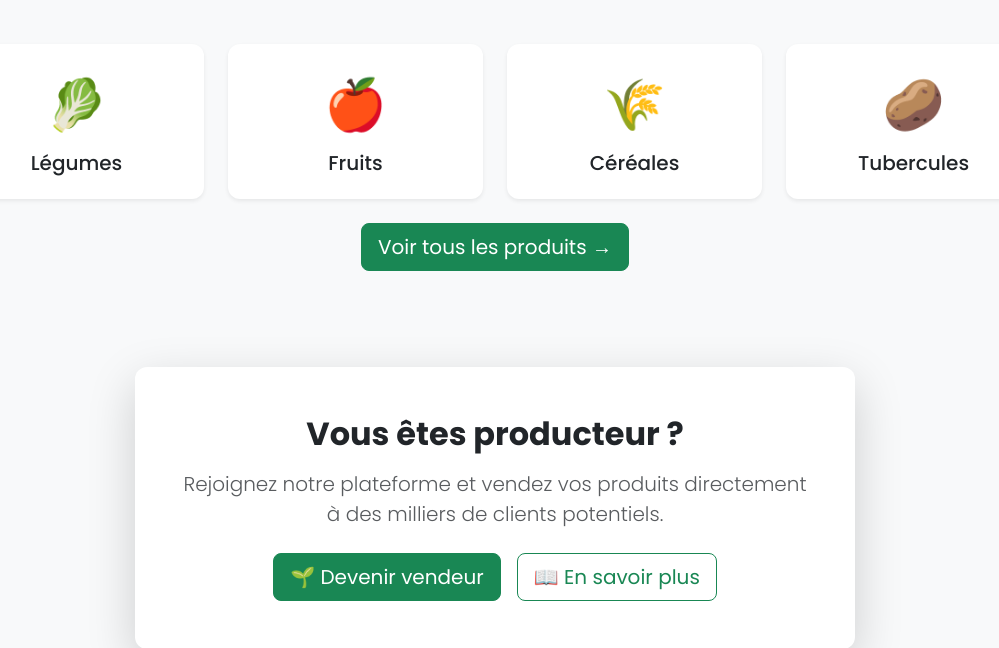
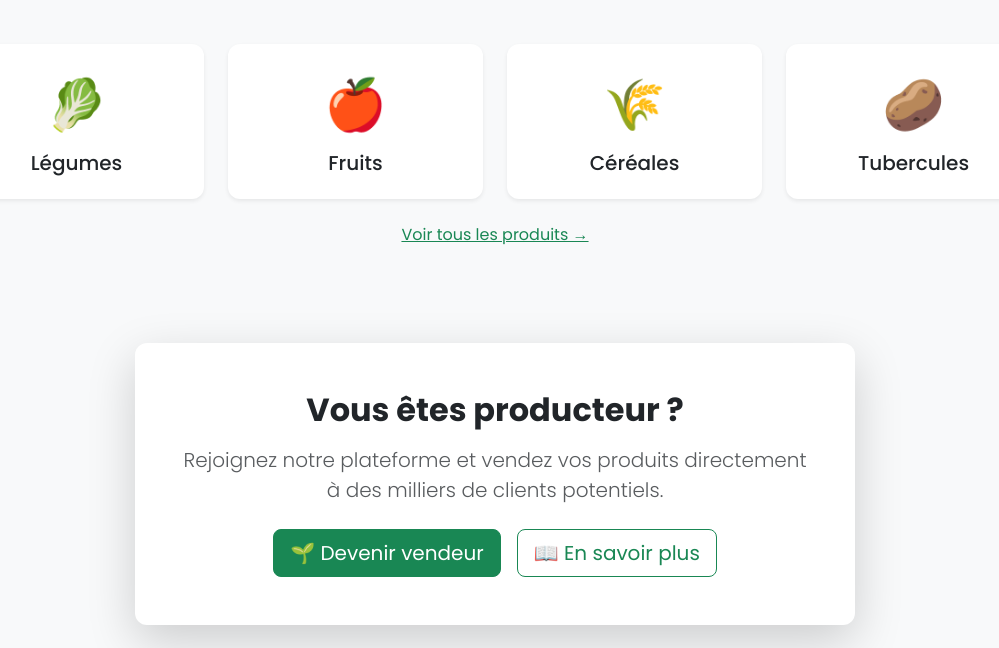
Before and after one commit to Rosvel4044/e_agri, a Django app: page /agri_market/ in a window 1280 px wide. Shown: the part 1175-1823 px from the top of the page, without its empty margins (145-1144 px from the left). Run offline with Django 5.2, Linux system fonts and the light colour scheme.

Commit message:
Update home.html

```diff
--- a/agri_market/templates/home.html
+++ b/agri_market/templates/home.html
@@ -131,7 +131,7 @@
         </div>
 
         <div class="text-center mt-4">
-            <a href="/produits/" class="btn btn-success btn-lg">
+            <a href="{% url 'agri_market:liste' %}" class="text-success btn-lg">
                 Voir tous les produits →
             </a>
         </div>
```
